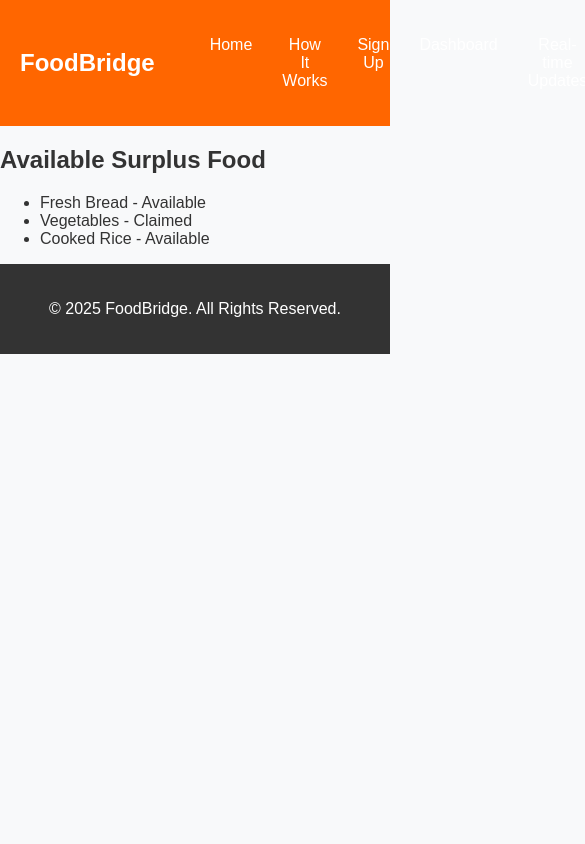
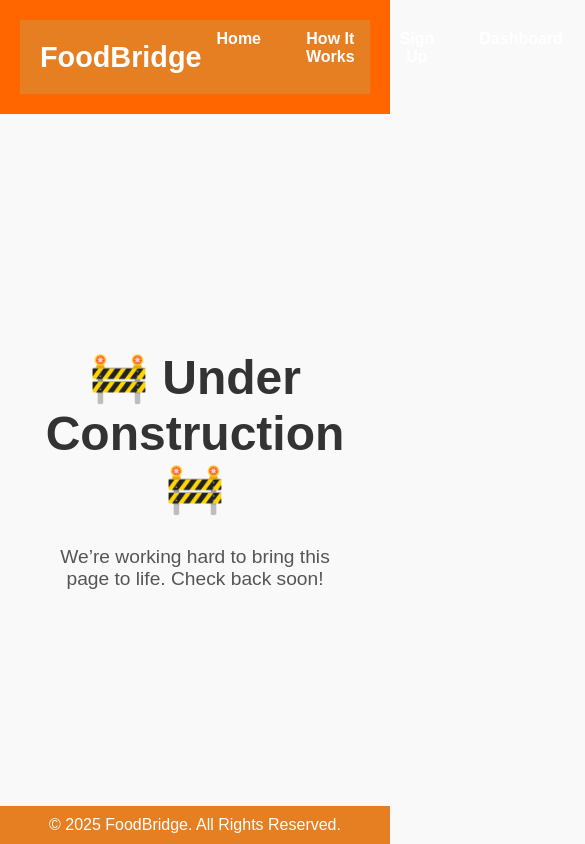
Before and after one commit to saiaryansahoo/FoodBridge-Web, a plain HTML site: page frontend/pages/updates.html in a window 390 px wide. Shown: the top 844 px of the page, 585 px wide, since content can reach past the window. Drawn offline with Linux system fonts and the light colour scheme.

Commit message:
Revamp homepage with responsive navbar, update styles, and enhance under construction page layout

```diff
--- /dev/null
+++ b/frontend/assets/index.css
@@ -0,0 +1,155 @@
+/* General Styles */
+body {
+  font-family: 'Arial', sans-serif;
+  margin: 0;
+  padding: 0;
+  background-color: #f8f9fa;
+}
+
+/* Navbar Styles */
+header {
+  background: #ff6600;
+  padding: 20px;
+}
+
+nav {
+  display: flex;
+  justify-content: space-between;
+  align-items: center;
+  flex-wrap: wrap;
+}
+
+.logo {
+  font-size: 24px;
+  font-weight: bold;
+  color: white;
+}
+
+.menu-toggle {
+  font-size: 28px;
+  color: white;
+  cursor: pointer;
+  display: none; /* Hidden on large screens */
+}
+
+nav ul {
+  list-style: none;
+  display: flex;
+  padding: 0;
+  margin: 0;
+}
+
+nav ul li {
+  margin: 0 15px;
+}
+
+nav ul li a {
+  text-decoration: none;
+  color: white;
+  font-weight: bold;
+  transition: color 0.3s ease;
+}
+
+nav ul li a:hover {
+  color: #333;
+}
+
+/* Hero Section */
+.hero {
+  text-align: center;
+  padding: 100px 20px;
+  background: linear-gradient(rgba(0,0,0,0.5), rgba(0,0,0,0.5)),
+      url('https://images.unsplash.com/photo-1504754524776-8f4f37790ca0') no-repeat center center/cover;
+  color: white;
+}
+
+.hero h1 {
+  font-size: 3rem;
+  margin-bottom: 20px;
+}
+
+.hero p {
+  font-size: 1.2rem;
+  margin-bottom: 30px;
+}
+
+.cta-button {
+  background: #ff6600;
+  padding: 12px 25px;
+  color: white;
+  text-decoration: none;
+  font-size: 18px;
+  border-radius: 5px;
+  transition: background 0.3s ease;
+}
+
+.cta-button:hover {
+  background: #e55a00;
+}
+
+/* Features Section */
+.features {
+  display: flex;
+  justify-content: space-around;
+  padding: 2rem;
+  background-color: #fff;
+}
+
+.feature-box {
+  text-align: center;
+  width: 30%;
+  padding: 1rem;
+  border-radius: 8px;
+  box-shadow: 0 4px 6px rgba(0,0,0,0.1);
+}
+
+.feature-box img {
+  width: 100%;
+  border-radius: 8px;
+}
+
+/* Footer */
+footer {
+  text-align: center;
+  padding: 20px;
+  background: #333;
+  color: white;
+  font-size: 0.9rem;
+}
+
+/* Responsive Navbar */
+@media (max-width: 768px) {
+  .menu-toggle {
+      display: block; /* Show hamburger on small screens */
+  }
+
+  nav ul {
+      display: none;
+      width: 100%;
+      flex-direction: column;
+      background-color: #ff6600;
+  }
+
+  nav ul.active {
+      display: flex; /* Show dropdown when active */
+  }
+
+  nav ul li {
+      text-align: center;
+      padding: 10px 0;
+  }
+
+  .hero h1 {
+      font-size: 2rem;
+  }
+
+  .features {
+      flex-direction: column;
+      align-items: center;
+  }
+
+  .feature-box {
+      width: 80%;
+      margin-bottom: 20px;
+  }
+}
--- a/frontend/pages/updates.html
+++ b/frontend/pages/updates.html
@@ -1,14 +1,88 @@
+
+
 <!DOCTYPE html>
 <html lang="en">
 <head>
     <meta charset="UTF-8">
     <meta name="viewport" content="width=device-width, initial-scale=1.0">
-    <title>Real-time Updates - FoodBridge</title>
+    <title>Under Construction - FoodBridge</title>
     <link rel="stylesheet" href="../assets/style.css">
+    <style>
+        body {
+            margin: 0;
+            font-family: Arial, sans-serif;
+            background-color: #f9f9f9;
+            text-align: center;
+            display: flex;
+            flex-direction: column;
+            min-height: 100vh;
+        }
+
+        /* Navbar */
+        nav {
+            display: flex;
+            justify-content: space-between;
+            align-items: center;
+            background-color: #e67e22;
+            padding: 10px 20px;
+        }
+
+        .logo {
+            font-size: 1.8rem;
+            font-weight: bold;
+            color: #fff;
+        }
+
+        nav ul {
+            list-style: none;
+            display: flex;
+            gap: 15px;
+            margin: 0;
+            padding: 0;
+        }
+
+        nav ul li a {
+            color: #fff;
+            text-decoration: none;
+            font-weight: bold;
+        }
+
+        nav ul li a:hover {
+            text-decoration: underline;
+        }
+
+        /* Under Construction Section */
+        .construction-container {
+            flex: 1;
+            display: flex;
+            flex-direction: column;
+            justify-content: center;
+            align-items: center;
+            padding: 40px;
+        }
+
+        h1 {
+            font-size: 3rem;
+            color: #333;
+            margin-bottom: 10px;
+        }
+
+        p {
+            font-size: 1.2rem;
+            color: #555;
+        }
+
+        /* Footer */
+        footer {
+            background-color: #e67e22;
+            color: #fff;
+            text-align: center;
+            padding: 10px 0;
+        }
+    </style>
 </head>
 <body>
 
-    <!-- Navbar -->
     <header>
         <nav>
             <div class="logo">FoodBridge</div>
@@ -24,18 +98,13 @@
         </nav>
     </header>
 
-    <section class="updates">
-        <h1>Available Surplus Food</h1>
-        <ul id="food-list">
-            <li>Fresh Bread - Available</li>
-            <li>Vegetables - Claimed</li>
-            <li>Cooked Rice - Available</li>
-        </ul>
+    <section class="construction-container">
+        <h1>🚧 Under Construction 🚧</h1>
+        <p>We’re working hard to bring this page to life. Check back soon!</p>
     </section>
 
-    <!-- Footer -->
     <footer>
-        <p>&copy; 2025 FoodBridge. All Rights Reserved.</p>
+        &copy; 2025 FoodBridge. All Rights Reserved.
     </footer>
 
 </body>
```
Also changed, not shown: frontend/pages/index.html (+17 -5 lines), frontend/pages/upcoming-update.html (added, +41 -0 lines).
